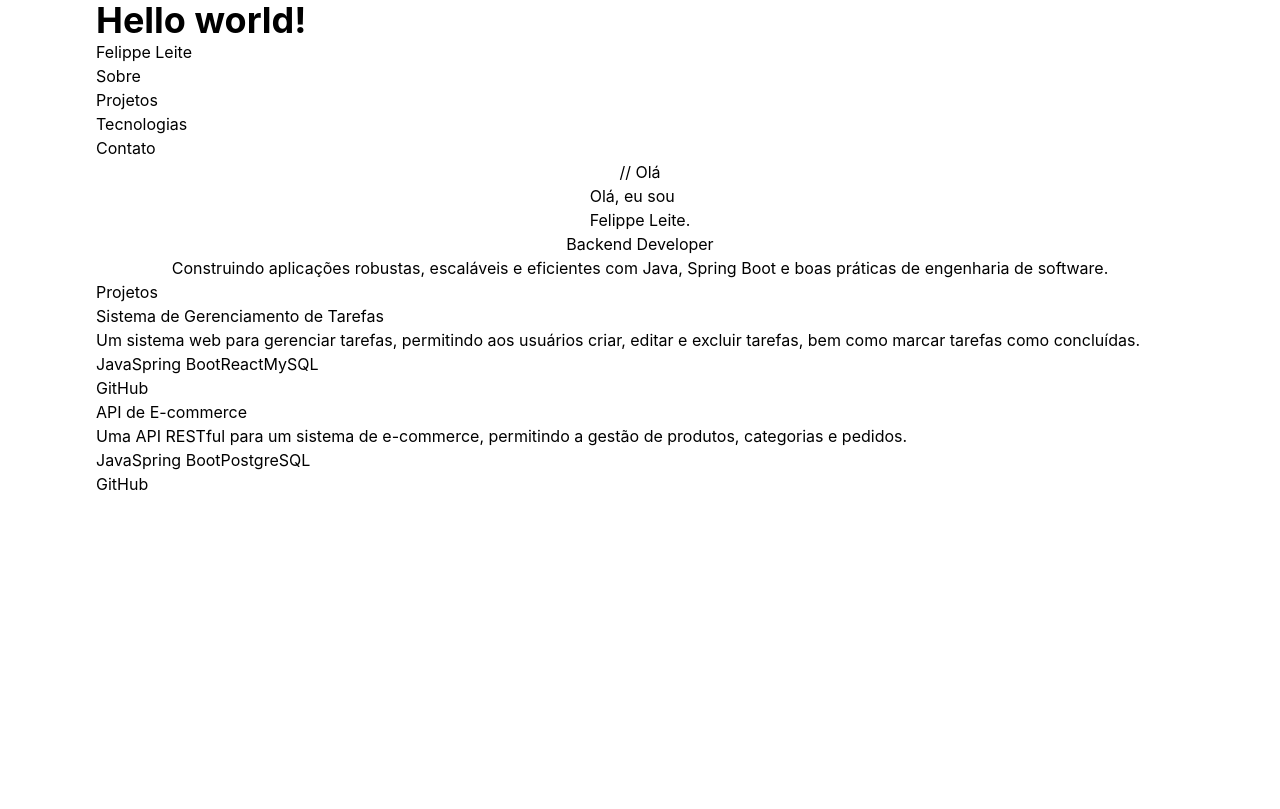
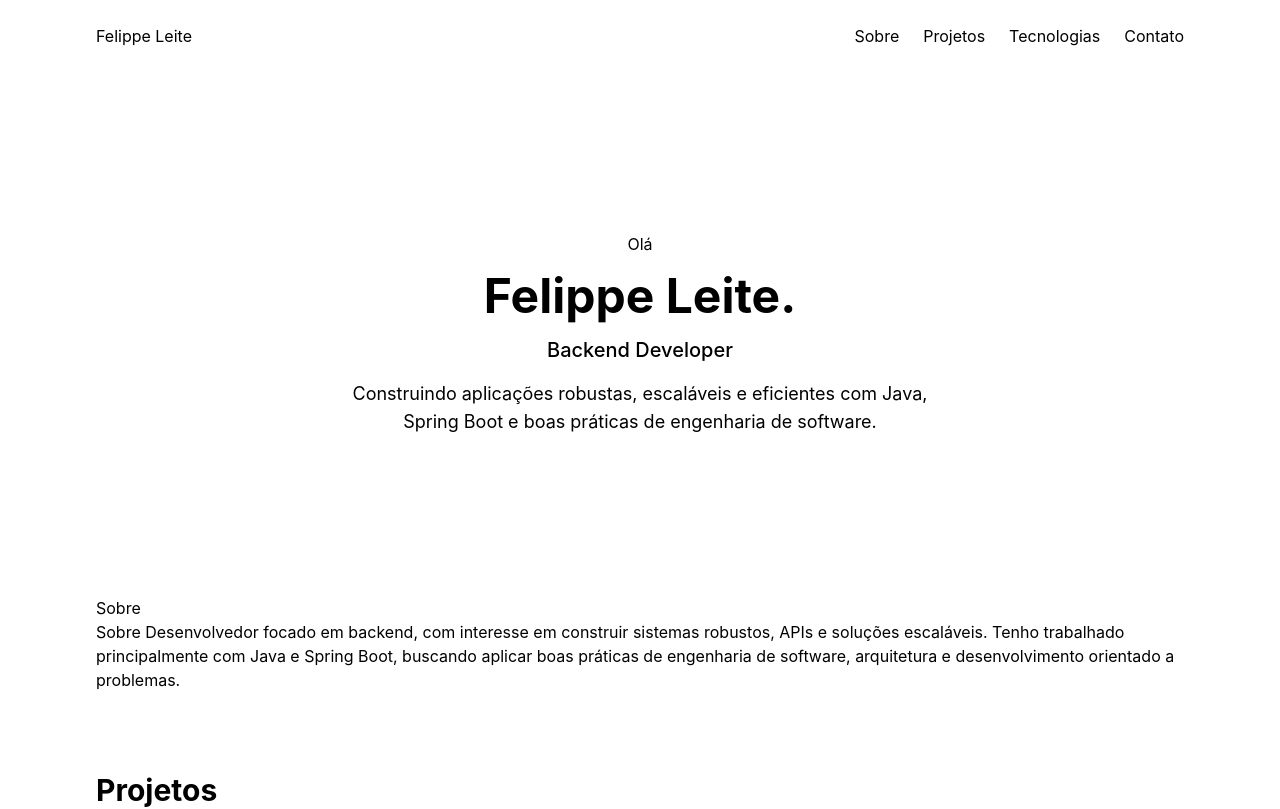
Before and after one commit to felippe-leite/portifolio, a React (Vite) app: page / in a window 1280 px wide. Shown: the top 809 px of the page. Built offline with nearby package versions, Linux system fonts and the light colour scheme.

Commit message:
organizando divs

```diff
--- a/src/App.tsx
+++ b/src/App.tsx
@@ -1,20 +1,23 @@
 import Navbar from "./components/Navbar/Navbar";
 import Hero from "./components/Hero/Hero";
+import About from "./components/About/About";
 import Projects from "./components/Projects/Projects";
+
 function App() {
   return (
     <>
+      <div className="max-w-6xl mx-auto px-4 md:px-8 space-y-20">
+        <Navbar />
 
-      <div className="max-w-6xl mx-auto px-4 md:px-8">
-      <h1 className="text-4xl font-bold">
-        Hello world!
-      </h1>
-      <Navbar />
+        <Hero
+          name="Felippe Leite"
+          role="Backend Developer"
+          description="Construindo aplicações robustas, escaláveis e eficientes com Java, Spring Boot e boas práticas de engenharia de software."
+        />
 
-      <Hero name="Felippe Leite" role="Backend Developer" />
+        <About />
 
-      <Projects />
-
+        <Projects />
       </div>
     </>
   );
--- /dev/null
+++ b/src/components/About/About.tsx
@@ -0,0 +1,16 @@
+function About() {
+  return (
+    <section id="about">
+      <h2>Sobre</h2>
+      <p>
+        Sobre Desenvolvedor focado em backend, com interesse em construir
+        sistemas robustos, APIs e soluções escaláveis. Tenho trabalhado
+        principalmente com Java e Spring Boot, buscando aplicar boas práticas de
+        engenharia de software, arquitetura e desenvolvimento orientado a
+        problemas.
+      </p>
+    </section>
+  );
+}
+
+export default About;
--- a/src/components/Hero/Hero.tsx
+++ b/src/components/Hero/Hero.tsx
@@ -1,27 +1,21 @@
 interface HeroProps {
-    name: string;
-    role: string;
+  name: string;
+  role: string;
+  description: string;
 }
 
-function Hero({ name, role }: HeroProps) {
-    return (
-        <section className="flex flex-col items-center">
-            <p>// Olá</p>
+function Hero({ name, role, description }: HeroProps) {
+  return (
+    <section className="flex flex-col items-center gap-4 py-20">
+      <p>Olá</p>
 
-            <h1>
-                Olá, eu sou
-                <br />
-                {name}.
-            </h1>
+      <h1 className="text-5xl font-bold">{name}.</h1>
 
-            <h2>{role}</h2>
+      <p className="text-xl font-medium">{role}</p>
 
-            <p>
-                Construindo aplicações robustas, escaláveis e eficientes
-                com Java, Spring Boot e boas práticas de engenharia de software.
-            </p>
-        </section>
-    );
+      <p className="max-w-xl text-center text-lg">{description}</p>
+    </section>
+  );
 }
 
 export default Hero;
--- a/src/components/Navbar/Navbar.tsx
+++ b/src/components/Navbar/Navbar.tsx
@@ -1,16 +1,24 @@
 function Navbar() {
-    return (
-        <nav>
-            <h1>Felippe Leite</h1>
+  return (
+    <nav className="flex justify-between py-6">
+      <h1>Felippe Leite</h1>
 
-            <ul>
-                <li>Sobre</li>
-                <li>Projetos</li>
-                <li>Tecnologias</li>
-                <li>Contato</li>
-            </ul>
-        </nav>
-    );
+      <ul className="flex gap-6">
+        <li>
+          <a href="#about">Sobre</a>
+        </li>
+        <li>
+          <a href="#projects">Projetos</a>
+        </li>
+        <li>
+          <a href="#tecnologias">Tecnologias</a>
+        </li>
+        <li>
+          <a href="#contato">Contato</a>
+        </li>
+      </ul>
+    </nav>
+  );
 }
 
 export default Navbar;
--- a/src/components/ProjectCard/ProjectCard.tsx
+++ b/src/components/ProjectCard/ProjectCard.tsx
@@ -13,8 +13,8 @@ function ProjectCard({
 
 }: ProjectCardProps) {
   return (
-    <article>
-      <h2>{title}</h2>
+    <article className="border rounded-xl p-4">
+      <h3 className="text-xl font-semibold">{title}</h3>
       <p>{description}</p>
 
   <div>
--- a/src/components/Projects/Projects.tsx
+++ b/src/components/Projects/Projects.tsx
@@ -1,10 +1,10 @@
 import { projects } from "../../data/projects";
-import ProjectCard from '../ProjectCard/ProjectCard';
+import ProjectCard from "../ProjectCard/ProjectCard";
 
 function Projects() {
   return (
-    <section>
-      <h2>Projetos</h2>
+    <section id="projects" className="flex flex-col gap-6">
+      <h2 className="text-3xl font-bold">Projetos</h2>
       {projects.map((project) => (
         <ProjectCard
           key={project.title}
```
Also changed, not shown: 1 other file (tests, documents, lock files or other folders).
